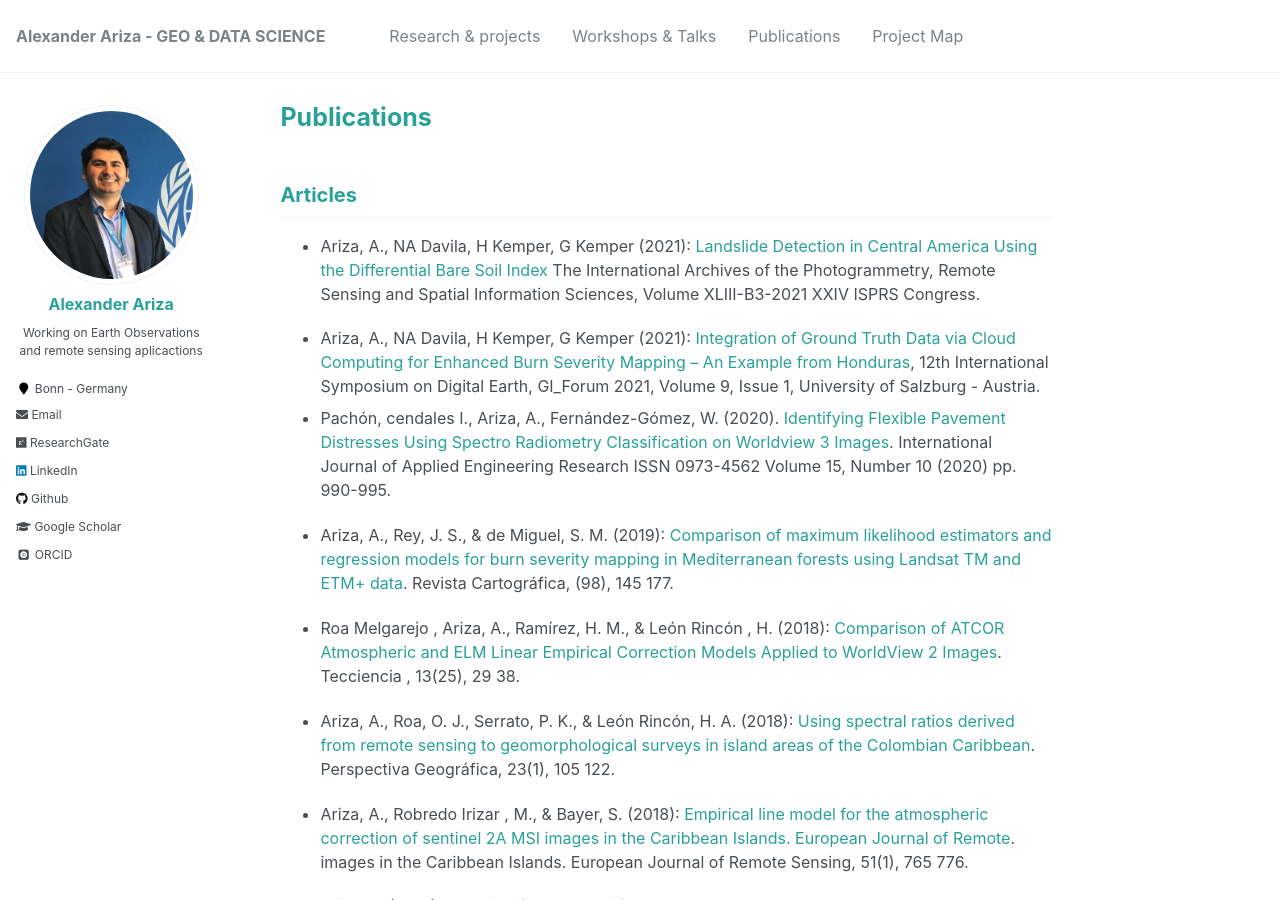
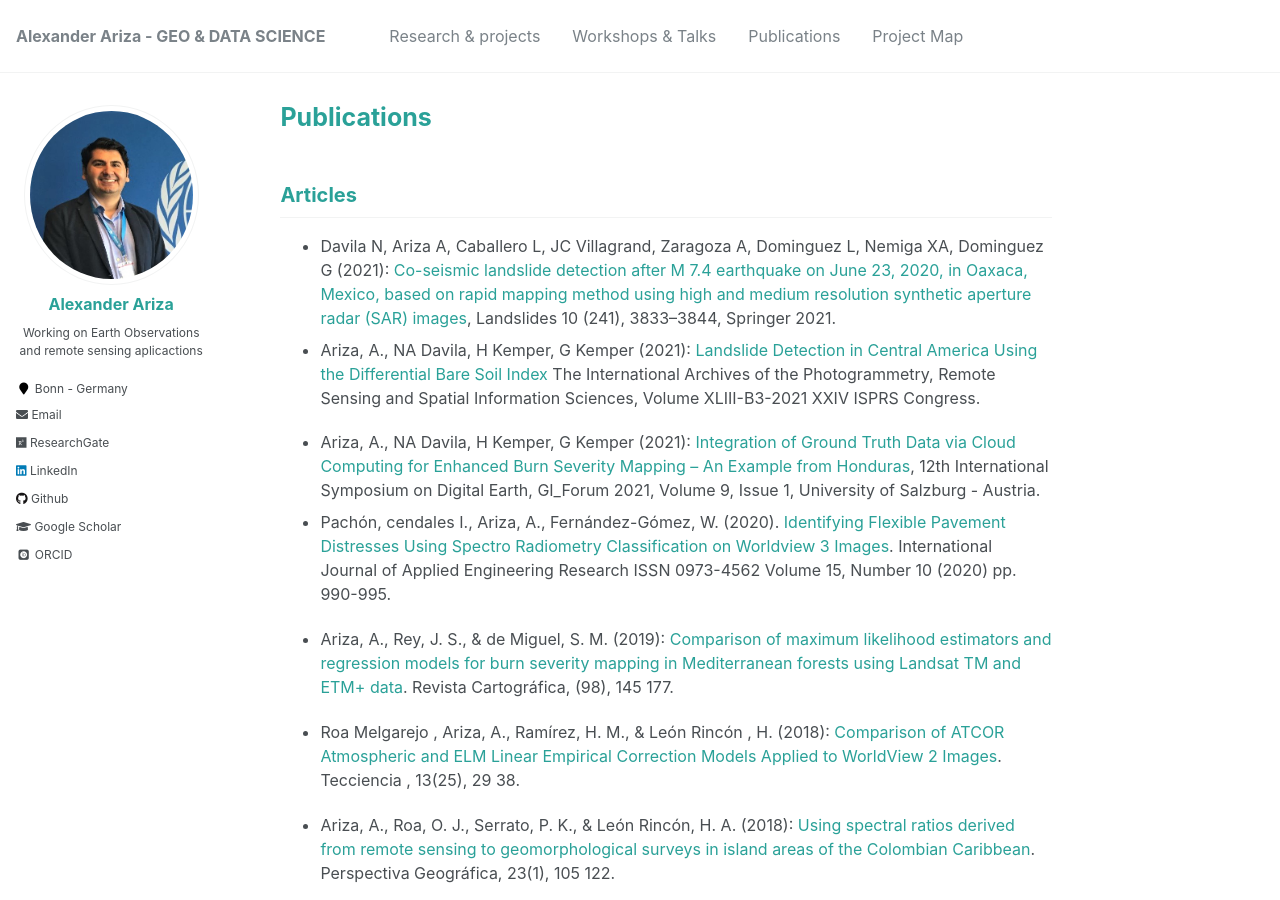
Before and after one commit to Alexanderariza/alexanderariza.github.io, a Jekyll site: the page built from _pages/publications.md, in a window 1280 px wide and 900 px high. Built offline with Jekyll 4.4.1, drawn with Linux system fonts in a browser that asks for light colours; some web fonts are replaced.

Commit message:
Update publications.md

```diff
--- a/_pages/publications.md
+++ b/_pages/publications.md
@@ -7,6 +7,7 @@ author_profile: true
 
 Articles
 ---------------
+- Davila N, Ariza A, Caballero L, JC Villagrand, Zaragoza A, Dominguez L, Nemiga XA, Dominguez G (2021): [Co-seismic landslide detection after M 7.4 earthquake on June 23, 2020, in Oaxaca, Mexico, based on rapid mapping method using high and medium resolution synthetic aperture radar (SAR) images](https://link.springer.com/article/10.1007%2Fs10346-021-01735-0), Landslides 10 (241), 3833–3844, Springer 2021.
 - Ariza, A., NA Davila, H Kemper, G Kemper (2021): [Landslide Detection in Central America Using the Differential Bare Soil Index](https://www.ggs-solutions.eu/wp-content/uploads/Landslide-Detection-in-Central-America-using-the-Differential-Bare-Soil-Index.pdf) The International Archives of the Photogrammetry, Remote Sensing and Spatial Information Sciences, Volume XLIII-B3-2021 XXIV ISPRS Congress.
 
 - Ariza, A., NA Davila, H Kemper, G Kemper (2021): [Integration of Ground Truth Data via Cloud Computing for Enhanced Burn Severity Mapping – An Example from Honduras](https://austriaca.at/0xc1aa5576_0x003c9b4a.pdf), 12th International Symposium on Digital Earth, GI_Forum 2021, Volume 9, Issue 1, University of Salzburg - Austria.
```
